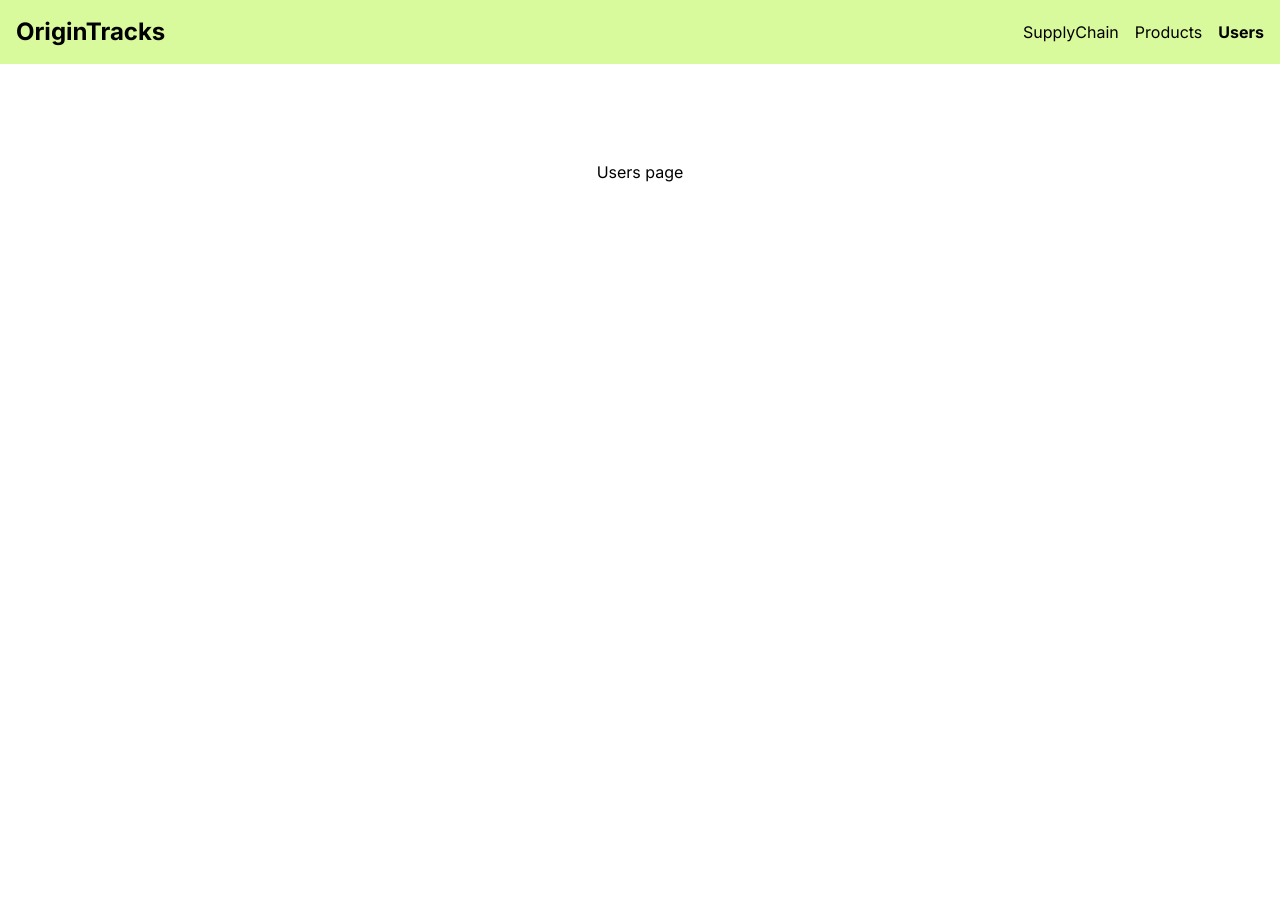
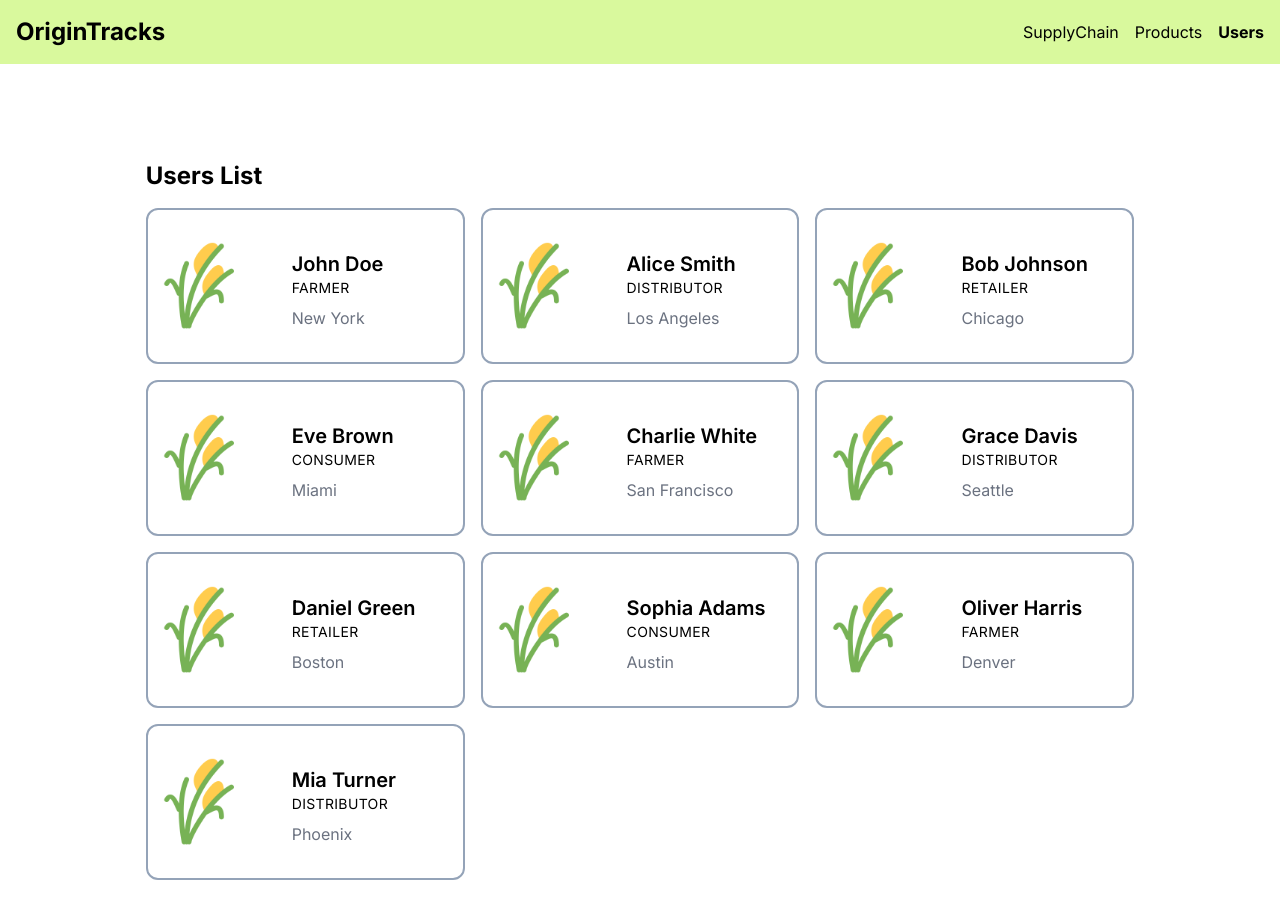
Before and after one commit to jdasilvalima/foodtraceability, a Next.js app in the folder web3/: page /users in a window 1280 px wide. Shown: the top 918 px of the page. Before the commit the page ends 800 px from the top, so only its background shows below. Built offline with nearby package versions, Linux system fonts and the light colour scheme.

Commit message:
added users list

```diff
--- a/web3/app/users/page.tsx
+++ b/web3/app/users/page.tsx
@@ -1,7 +1,16 @@
 import React from 'react'
+import UserCard from '@/components/UserCard'
+import userList from '@/data/users.json'
 
 export default function Users() {
   return (
-    <div>Users page</div>
+    <div>
+      <h1 className="text-2xl font-bold mb-4">Users List</h1>
+      <div className="grid gap-4 grid-cols-1 md:grid-cols-2 lg:grid-cols-3">
+        {userList.map((user, index) => (
+          <UserCard key={index} user={user} />
+        ))}
+      </div>
+    </div>
   )
 }
--- /dev/null
+++ b/web3/components/UserCard.tsx
@@ -0,0 +1,39 @@
+import React, { useState, useEffect } from 'react';
+
+interface User {
+  name: string;
+  location: string;
+  role: number;
+}
+
+const UserCard: React.FC<{ user: User }> = ({ user }) => {
+
+  const roleMapping = {
+    0: 'None',
+    1: 'Farmer',
+    2: 'Distributor',
+    3: 'Retailer',
+    4: 'Consumer',
+    5: 'Laboratory',
+    6: 'Auditor',
+  };
+
+  const userRole = roleMapping[user.role];
+
+  return (
+    <div className="max-w-sm border-2 border-slate-400 rounded-xl overflow-hidden">
+      <div className="md:flex">
+        <div className="flex items-center">
+          <img className="max-h-28 w-full object-cover" src="/sheaf-of-rice-emoji.png" alt={`${user.name}'s profile`} />
+        </div>
+        <div className="p-8">
+          <h2 className="mt-2 text-xl font-semibold">{user.name}</h2>
+          <div className="uppercase tracking-wide text-sm">{userRole}</div>
+          <p className="mt-2 text-gray-500">{user.location}</p>
+        </div>
+      </div>
+    </div>
+  );
+};
+
+export default UserCard;
```
Also changed, not shown: web3/public/sheaf-of-rice-emoji.png (added).
